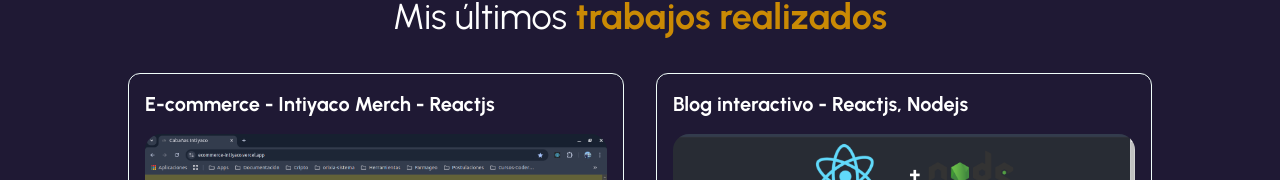
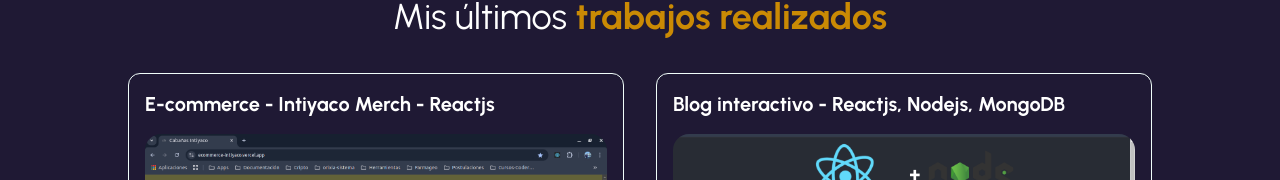
Before and after one commit to marcosfide/my-portfolio, a Next.js app: page /portfolio in a window 1280 px wide. Shown: the part 163-343 px from the top of the page. Built offline with nearby package versions, Linux system fonts and the light colour scheme.

Commit message:
modificando urlDemo del blog interactivo

```diff
--- a/data.tsx
+++ b/data.tsx
@@ -154,7 +154,6 @@ export const dataAboutPage = [
     },
 ];
 
-
 export const dataCounter = [
     {
         id: 0,
@@ -210,11 +209,11 @@ export const dataPortfolio = [
     },
     {
         id: 2,
-        title: "Blog interactivo - Reactjs, Nodejs",
+        title: "Blog interactivo - Reactjs, Nodejs, MongoDB",
         image: "/Blog-foto.png",
         urlGithub: "https://github.com/marcosfide/blog-frontreact",
         urlGithubBack: "https://github.com/marcosfide/blog-backnode",
-        urlDemo: "https://blog-frontreact.onrender.com/",
+        urlDemo: "https://blog-frontreact-production.up.railway.app/",
         urlVideo: "/Blog-video.webm"
     },
     {
```
